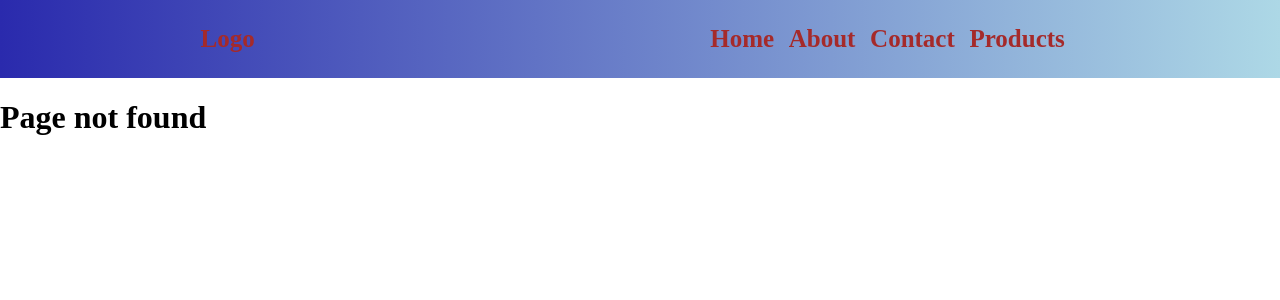
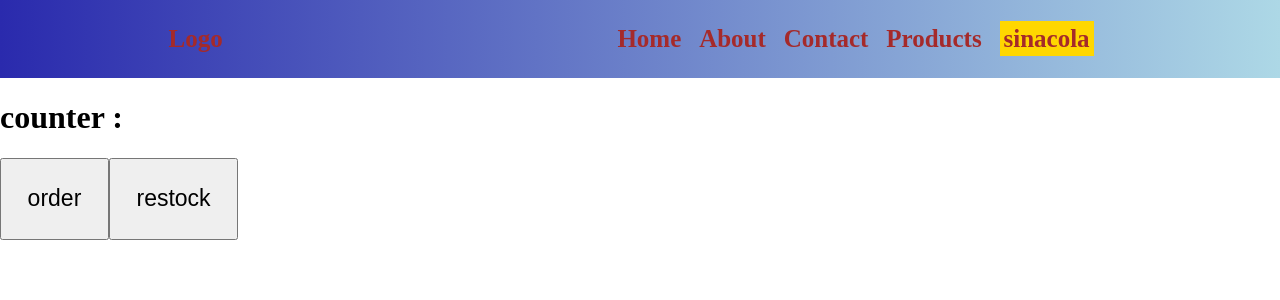
Before and after one commit to fady023/css-practise, a React (Create React App) app in the folder react-one/: page /sinacola in a window 1280 px wide. Before the commit this address had no page. Shown: the top 300 px of the page. Built offline with nearby package versions, Linux system fonts and the light colour scheme.

Commit message:
react-redux-comp

```diff
--- a/react-one/src/App.css
+++ b/react-one/src/App.css
@@ -39,7 +39,7 @@ nav ul {
     display: flex;
     justify-content: space-evenly;
     list-style-type: none;
-    width: 30%;
+    width: 40%;
 }
 
 nav a {
--- a/react-one/src/App.js
+++ b/react-one/src/App.js
@@ -13,6 +13,7 @@ import About from './Components/About';
 import Contact from "./Components/Contact"
 import Pagenotfound from './Components/Pagenotfound';
 import SingleProduct from './Components/SingleProduct';
+import SinaColaComp from "./Components/Redux/SinaColaComp"
 
 /* import img1 from "./imgs/cat1.jpg"
 import img2 from "./imgs/cat2.webp"
@@ -31,6 +32,7 @@ function App() {
         <Route path='*' element={<Pagenotfound />} />
         <Route path='/products' element={<ApiComp />} />
         <Route path='/products/:id' element={<SingleProduct />} />
+        <Route path='/sinacola' element ={<SinaColaComp />} />
       </Routes>
 
       {/*   <UserProvider value="fedo" >
--- a/react-one/src/Components/Navbar.js
+++ b/react-one/src/Components/Navbar.js
@@ -24,6 +24,11 @@ const Navbar = () => {
                     <li>
                         <NavLink to={"/products"} > Products </NavLink>
                     </li>
+
+
+                    <li>
+                        <NavLink to={"/sinacola"} > sinacola </NavLink>
+                    </li>
                 </ul>
 
             </nav>
--- /dev/null
+++ b/react-one/src/Components/Redux/SinaColaComp.js
@@ -0,0 +1,15 @@
+import React from 'react'
+import Navbar from '../Navbar'
+
+const SinaColaComp = () => {
+  return (
+    <div>
+        <Navbar />
+      <h1>counter : </h1>
+      <button  >order</button>
+      <button  >restock</button>
+    </div>
+  )
+}
+
+export default SinaColaComp
```
